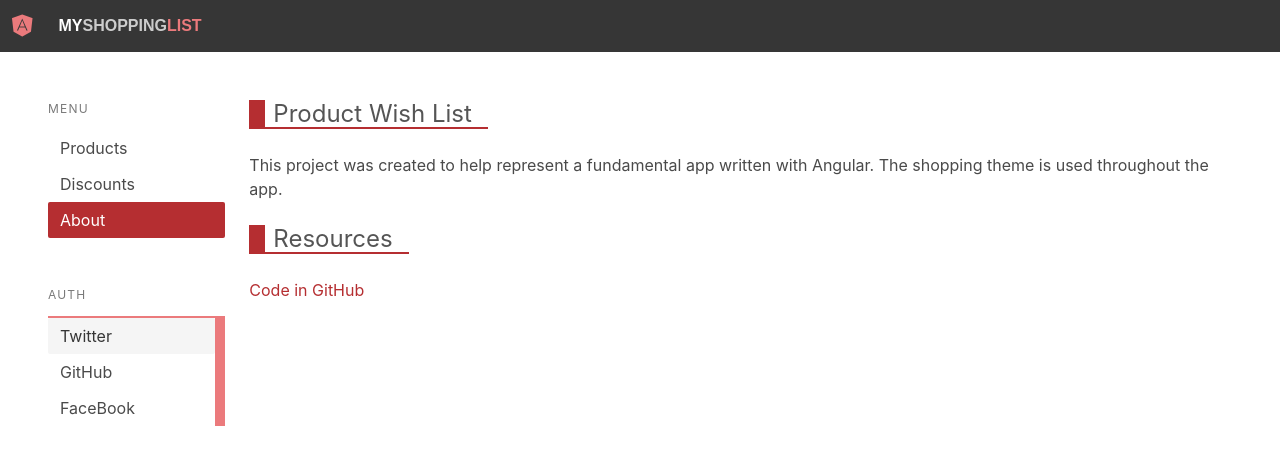
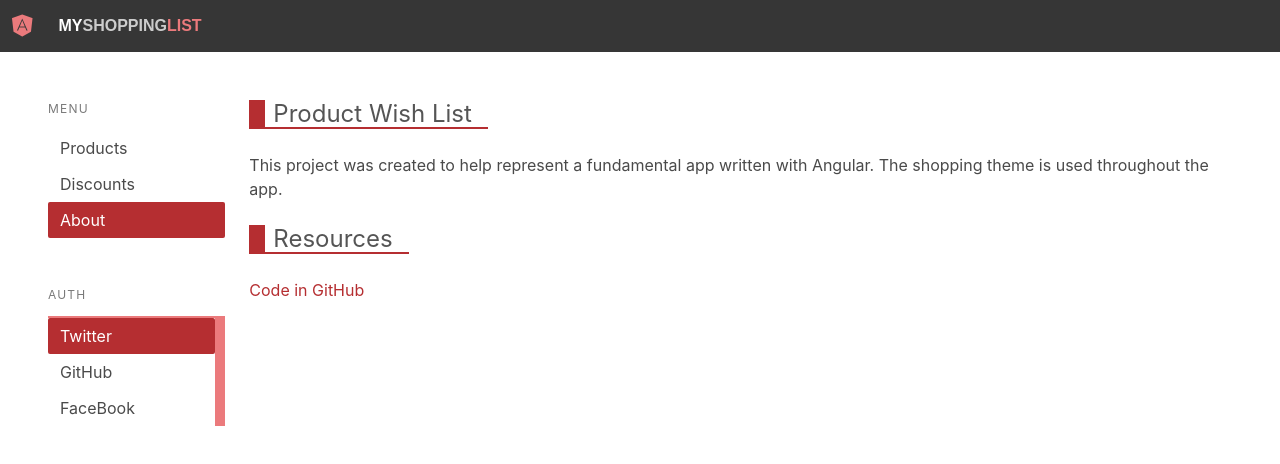
Before and after one commit to nazarii828/shopathome, an Angular app in the folder angular-app/: page /about in a window 1280 px wide. In both pictures the pointer is over the link "Twitter". Shown: the top 464 px of the page. Built offline with nearby package versions, Linux system fonts and the light colour scheme; no server answers; what @ngrx/data, @ngrx/effects, @ngrx/store would draw is missing.

Commit message:
css for hover

```diff
--- a/angular-app/src/app/discount.component.ts
+++ b/angular-app/src/app/discount.component.ts
@@ -27,9 +27,7 @@ import { DiscountService } from './discount.service';
               <div class="card-content">
                 <div class="content discount-grid">
                   <label>Store:</label><span>{{ discount.store }}</span>
-                  <label>Discount:</label
-                  ><span>{{ discount.percentage }} </span> <label>Code:</label
-                  ><span>{{ discount.code }}</span>
+                  <label>Discount:</label><span>{{ discount.percentage }}</span> <label>Code:</label><span>{{ discount.code }}</span>
                 </div>
               </div>
             </div>
--- a/angular-app/src/styles.scss
+++ b/angular-app/src/styles.scss
@@ -21,6 +21,10 @@ $shade-light: #fafafa;
   div.auth {
     border-top: solid $primary-light 2px;
     border-right: solid $primary-light 10px;
+    > a:hover {
+      background-color: #b52e31;
+      color: #fff;
+    }
   }
 }
 .discount-grid {
```
